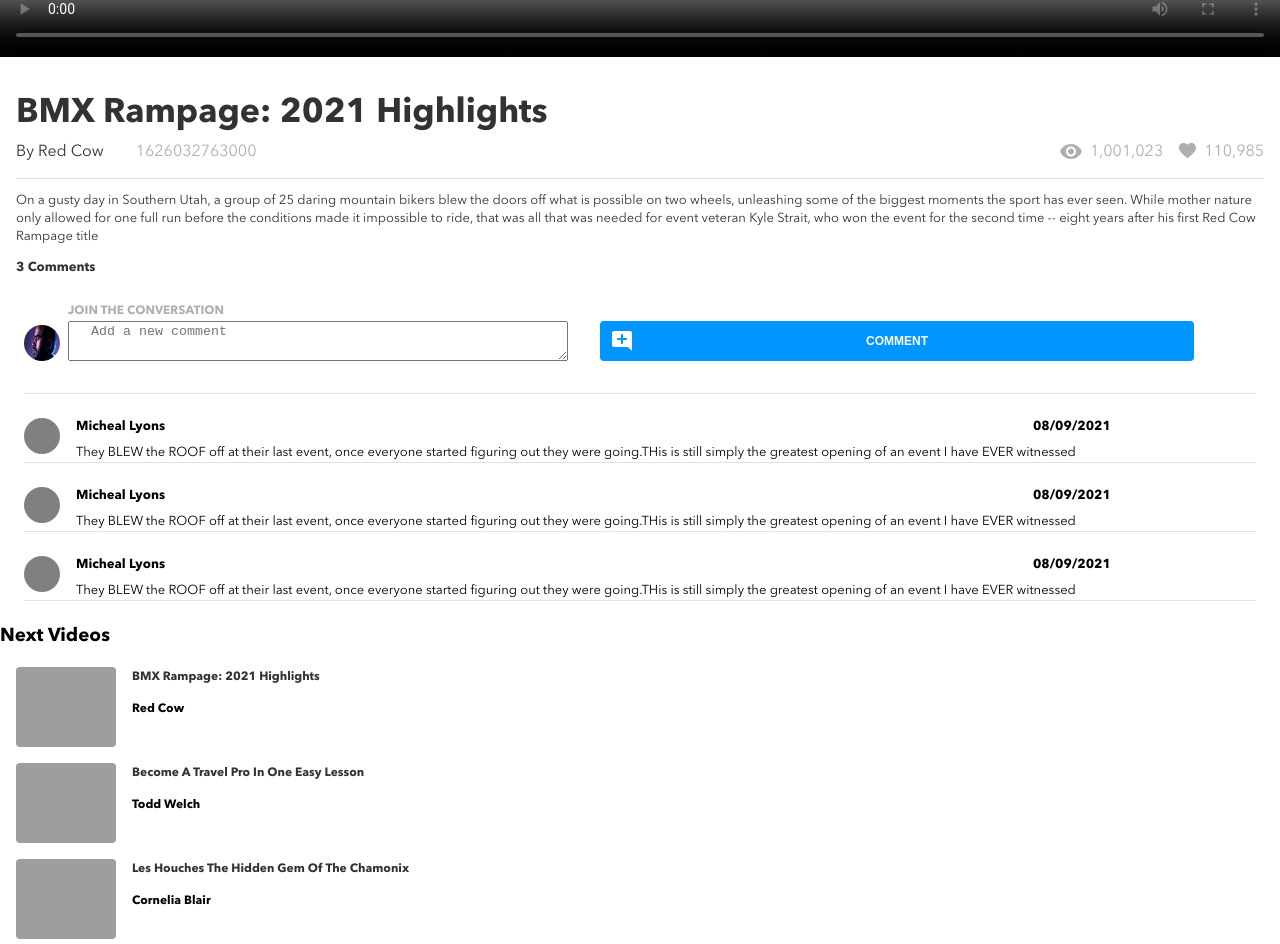
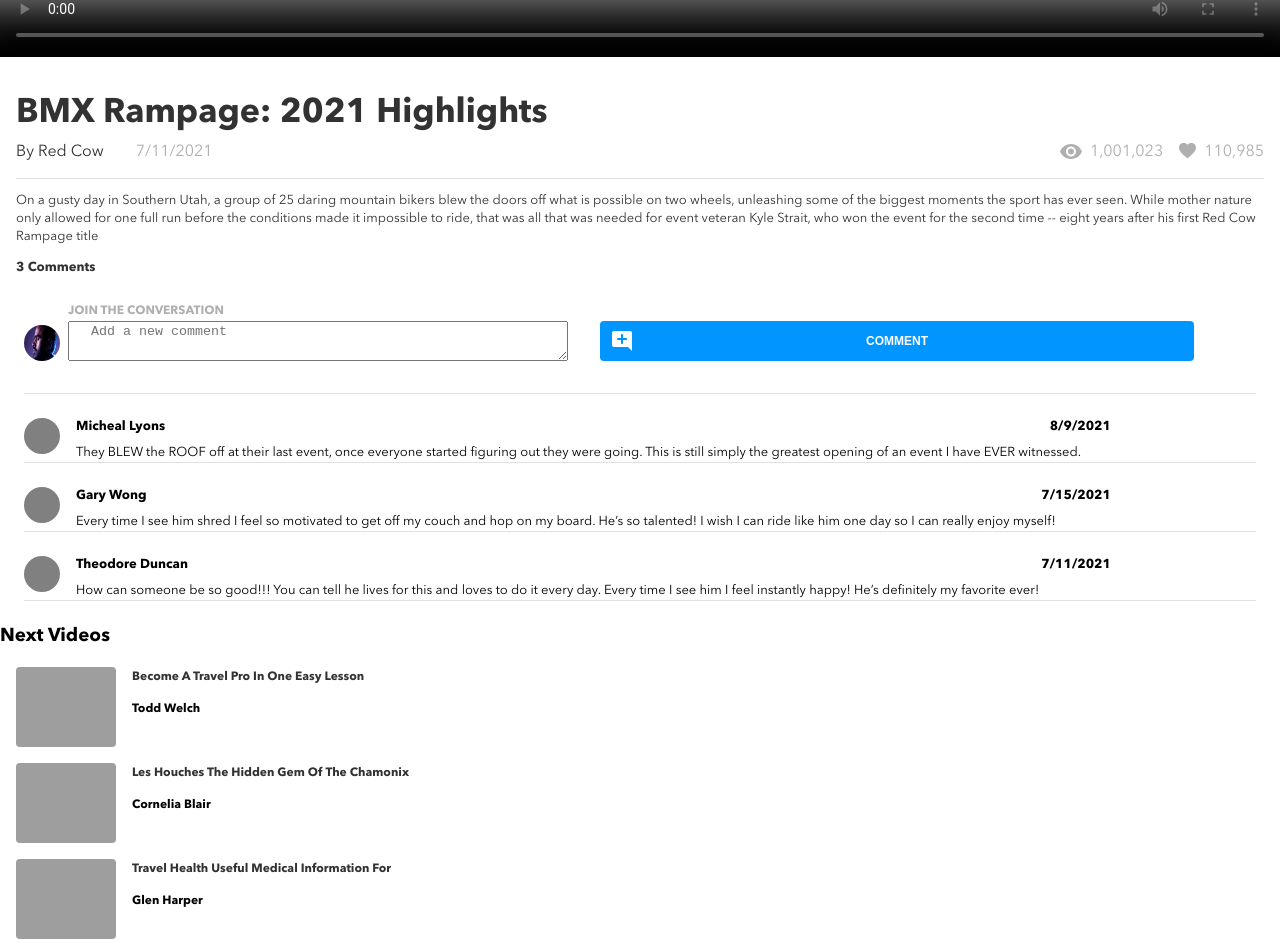
Before and after one commit to Keegs12/keegan-bond-brainflix, a React (Create React App) app: page / in a window 1280 px wide. Shown: the part 991-1935 px from the top of the page. Built offline with nearby package versions, Linux system fonts and the light colour scheme; grey boxes are pictures that could not be loaded.

Commit message:
logic for website is functional. Each video clicked on displays its appropriate information and is taken out of the Next Videos section

```diff
--- a/src/components/Comments/comments.js
+++ b/src/components/Comments/comments.js
@@ -4,23 +4,21 @@ import "./Comments.scss";
 // import videoInfo from "./data/videos.json";
 
 function Comments(props) {
+    // console.log(props);
+    const { name, timestamp, comment } = props;
+    const date = new Date(timestamp).toLocaleDateString();
+    console.log(date);
+    // console.log(name);
     return (
         <section className="comments">
             <div className="comments-container">
                 <div className="comments-container__avatar"></div>
                 <div className="comments-container__content">
                     <div className="comments-container__name-date">
-                        <h3 className="comments-container__name">
-                            Micheal Lyons
-                        </h3>
-                        <p className="comments-container__date">08/09/2021</p>
+                        <h3 className="comments-container__name">{name}</h3>
+                        <p className="comments-container__date">{date}</p>
                     </div>
-                    <p className="comments-container__paragraph">
-                        They BLEW the ROOF off at their last event, once
-                        everyone started figuring out they were going.THis is
-                        still simply the greatest opening of an event I have
-                        EVER witnessed
-                    </p>
+                    <p className="comments-container__paragraph">{comment}</p>
                 </div>
             </div>
         </section>
--- a/src/components/Next-Videos/NextVideos.js
+++ b/src/components/Next-Videos/NextVideos.js
@@ -3,10 +3,13 @@ import "./NextVideos.scss";
 import TestImage from "../../assets/images/Images/Mohan-muruge.jpg";
 
 function NextVideos(props) {
-    const { title, channel, image } = props;
-    // console.log(title);
+    const { title, channel, image, selectedVideo, id } = props;
+
     return (
-        <div className="Next-Videos__video-container">
+        <div
+            onClick={() => selectedVideo(id)}
+            className="Next-Videos__video-container"
+        >
             <img className="Next-Videos__image" src={image}></img>
             <div className="Next-Videos__sub-container">
                 <h3 className="Next-Videos__title">{title}</h3>
--- a/src/components/Video-Section/Video-Section.js
+++ b/src/components/Video-Section/Video-Section.js
@@ -8,89 +8,45 @@ import Comments from "../Comments/comments";
 import NextVideos from "../Next-Videos/NextVideos";
 import Video from "../Video/Video";
 
-console.log(activeVideoInfo);
-// console.log(videoInfo);
-// console.log(activeVideoInfo[0].image);
-// console.log(activeVideoInfo.comments);
 function VideoSection(props) {
-    const videoComments = activeVideoInfo[0].comments;
-    // console.log(videoInfo);
-    const [comments, setComments] = useState(activeVideoInfo[0]);
-    // console.log(videoComments);
-    // console.log(videoInfo);
-    // console.log(comments);
+    const [video, setVideo] = useState(activeVideoInfo[0]);
+    const videoComments = video.comments;
+
+    const clickHandler = (id) => {
+        const selectedVideo = activeVideoInfo.find((video) => video.id === id);
+
+        setVideo(selectedVideo);
+        console.log(id);
+        console.log(selectedVideo);
+    };
+
+    const filteredVideo = videoInfo.filter((vid) => {
+        return vid.id !== video.id;
+    });
+    console.log(filteredVideo);
+
     return (
         <section>
-            {/* <div className="videos">
-                <video
-                    className="videos__video"
-                    controls
-                    poster={activeVideoInfo[0].image}
-                ></video>
-            </div>
-            <div className="videos-information">
-                <h2 className="videos-information__title">
-                    {activeVideoInfo[0].title}
-                </h2>
-                <div className="videos-information__bio">
-                    <div className="videos-information__bio-container">
-                        <h4 className="videos-information__channel">
-                            By {activeVideoInfo[0].channel}
-                        </h4>
-                        <h4 className="videos-information__release-date">
-                            {activeVideoInfo[0].timestamp}
-                        </h4>
-                    </div>
-                    <div className="videos-information__bio-container">
-                        <div className="videos-information__views-container">
-                            <img
-                                className="videos-information__views-img"
-                                src={views}
-                                alt="eye icon for a view"
-                            ></img>
-                            <h4 className="videos-information__views-title">
-                                {activeVideoInfo[0].views}
-                            </h4>
-                        </div>
-                        <div className="videos-information__likes-container">
-                            <img
-                                className="videos-information__likes-img"
-                                src={likes}
-                                alt="heart icon for a like"
-                            ></img>
-                            <h4 className="videos-information__likes-title">
-                                {activeVideoInfo[0].likes}
-                            </h4>
-                        </div>
-                    </div>
-                </div>
-                <div className="videos-information__container">
-                    <p className="videos-information__comment">
-                        {activeVideoInfo[0].description}
-                    </p>
-                    <p className="videos-information__number-of-comments">
-                        {activeVideoInfo[0].comments.length} Comments
-                    </p>
-                </div>
-            </div> */}
-            <Video comments={comments} />
+            <Video comments={video} />
             <Form />
             {videoComments.map((comment) => (
                 <Comments
                     key={comment.id}
                     name={comment.name}
-                    comment={comment.name}
+                    comment={comment.comment}
                     timestamp={comment.timestamp}
                 />
             ))}
             <h3>Next Videos</h3>
             <section className="Videos-Section">
-                {videoInfo.map((video) => (
+                {filteredVideo.map((video) => (
                     <NextVideos
                         key={video.id}
+                        id={video.id}
                         title={video.title}
                         channel={video.channel}
                         image={video.image}
+                        selectedVideo={clickHandler}
                     />
                 ))}
             </section>
--- a/src/components/Video/Video.js
+++ b/src/components/Video/Video.js
@@ -15,7 +15,8 @@ function Video(props) {
         description,
         comments,
     } = props.comments;
-    console.log(title);
+    // console.log(title);
+    const date = new Date(timestamp).toLocaleDateString();
     return (
         <>
             <div className="videos">
@@ -33,7 +34,7 @@ function Video(props) {
                             By {channel}
                         </h4>
                         <h4 className="videos-information__release-date">
-                            {timestamp}
+                            {date}
                         </h4>
                     </div>
                     <div className="videos-information__bio-container">
```
